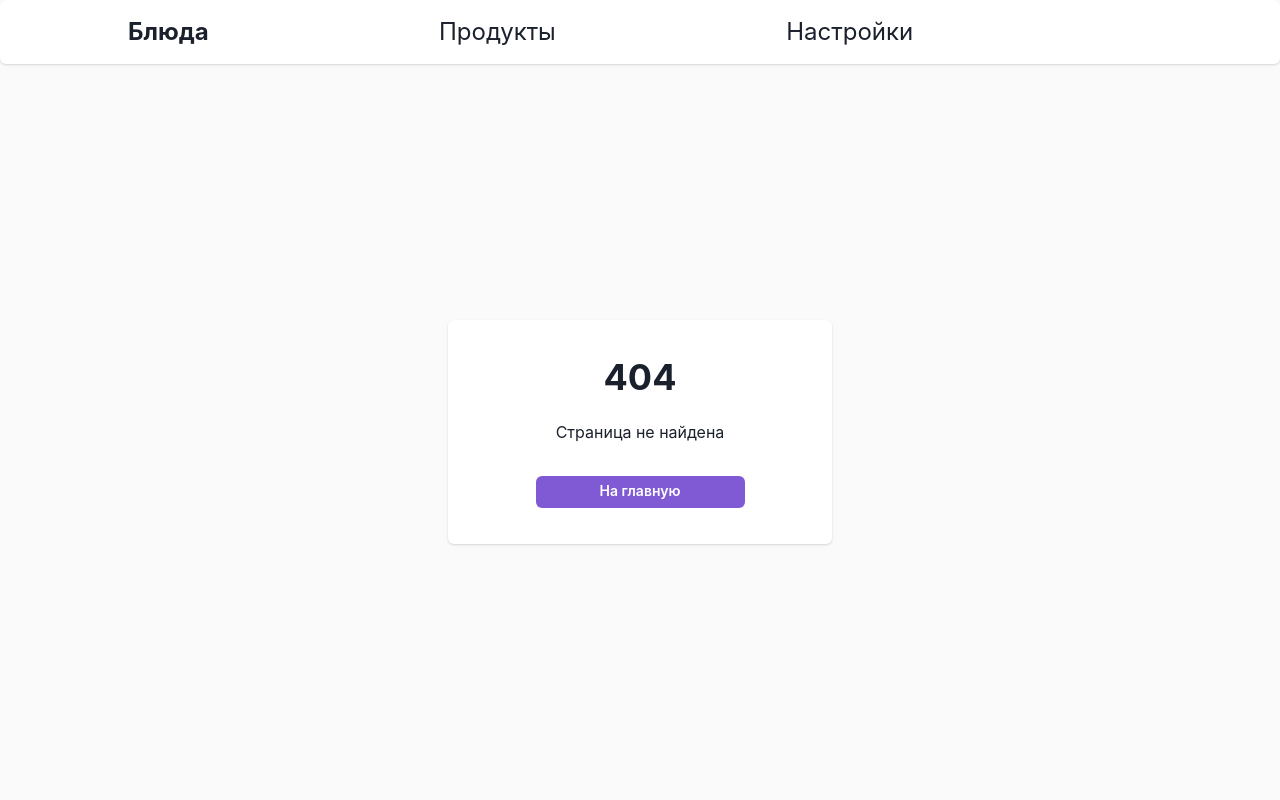
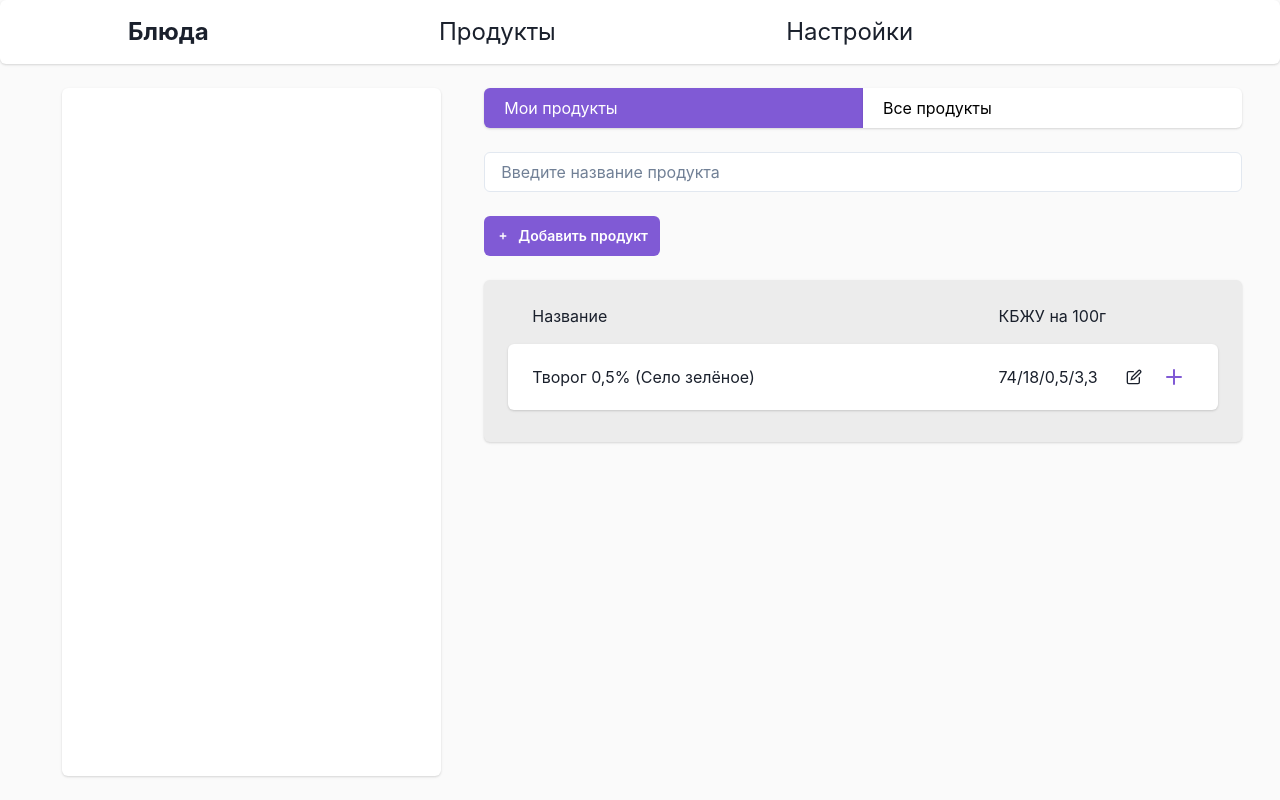
Before and after one commit to kmwk10/dish-analyzer, a React (Create React App) app in the folder frontend/: page /dishes/editor in a window 1280 px wide. Before the commit this address had no page. Built offline with nearby package versions, Linux system fonts and the light colour scheme.

Commit message:
feat(frontend): implement product list management in EditorDishPage

```diff
--- a/frontend/src/App.js
+++ b/frontend/src/App.js
@@ -2,7 +2,7 @@ import { Routes, Route, Navigate, useLocation } from "react-router-dom";
 import Navbar from "./components/Navbar";
 import AuthPage from "./pages/Auth/AuthPage";
 import DishesPage from "./pages/Dishes/DishesPage";
-import CreateDishPage from "./pages/CreateDish/CreateDishPage";
+import EditorDishPage from "./pages/EditorDish/EditorDishPage";
 import ProductsPage from "./pages/Products/ProductsPage";
 import SettingsPage from "./pages/Settings/SettingsPage";
 import NotFoundPage from "./pages/NotFoundPage";
@@ -29,7 +29,7 @@ function App() {
         <Route path="/" element={<HomeRedirect />} />
         <Route path="/auth" element={<AuthPage />} />
         <Route path="/dishes" element={<DishesPage />} />
-        <Route path="/dishes/create" element={<CreateDishPage />} />
+        <Route path="/dishes/editor" element={<EditorDishPage />} />
         <Route path="/products" element={<ProductsPage />} />
         <Route path="/settings" element={<SettingsPage />} />
         <Route path="/*" element={<NotFoundPage />} />
--- a/frontend/src/components/ToggleCards.jsx
+++ b/frontend/src/components/ToggleCards.jsx
@@ -1,7 +1,7 @@
 import { Flex, Card, CardBody, Text } from "@chakra-ui/react";
 import { useState } from "react";
 
-export default function ToggleCards({ option1, option2, onChange }) {
+export default function ToggleCards({ size="md", option1, option2, onChange }) {
   const [selected, setSelected] = useState(option1);
 
   const handleClick = (option) => {
@@ -9,8 +9,13 @@ export default function ToggleCards({ option1, option2, onChange }) {
     if (onChange) onChange(option);
   };
 
-return (
-    <Flex width="100%" height="3rem" margin="3vh 0">
+  const style = {
+    height: size === "md" ? "3rem" : "2.5rem",
+    fontSize: size === "md" ? "xl" : "md"
+  };
+
+  return (
+    <Flex width="100%" height={style.height} margin="3vh 0">
       <Card
         flex="1"
         cursor="pointer"
@@ -22,7 +27,7 @@ return (
         onClick={() => handleClick(option1)}
       >
         <CardBody>
-            <Text fontSize="xl">
+            <Text fontSize={style.fontSize}>
                 {option1}
             </Text>
         </CardBody>
@@ -40,7 +45,7 @@ return (
         onClick={() => handleClick(option2)}
       >
         <CardBody>
-            <Text fontSize="xl">
+            <Text fontSize={style.fontSize}>
                 {option2}
             </Text>
         </CardBody>
--- /dev/null
+++ b/frontend/src/pages/EditorDish/EditorDishPage.jsx
@@ -0,0 +1,81 @@
+import { Card, Box, Input, Button, useOutsideClick, Flex, CardBody } from "@chakra-ui/react";
+import { SmallAddIcon } from "@chakra-ui/icons";
+import { useState, useRef  } from "react";
+
+import EditorProductsList from "./EditorProductsList";
+import ProductEditor from "../Products/ProductEditor";
+import ToggleCards from "../../components/ToggleCards";
+
+export default function EditorPage() {
+  const [selectedSection, setSelectedSection] = useState("Мои продукты");
+  const [editingProduct, setEditingProduct] = useState(null);
+
+  const editRef = useRef();
+
+  useOutsideClick({
+    ref: editRef,
+    handler: () => setEditingProduct(null),
+  });
+
+  // Для тестирования
+  const product1 = {
+    "name": "Творог 0,5% (Село зелёное)",
+    "calories": 74,
+    "protein": 18,
+    "fat": 0.5,
+    "carbs": 3.3,
+    "used_in_dishes": ["Творожная запеканка", "Сырники", "Ватрушки"]
+  }
+
+    const product2 = {
+    "name": "Манка (Шебекинская)",
+    "calories": 350,
+    "protein": 13,
+    "fat": 1,
+    "carbs": 72,
+    "used_in_dishes": ["Творожная запеканка"]
+  }
+
+  const product3 = {
+    "name": "Молоко 2,5% (Станция молочная)",
+    "calories": 53,
+    "protein": 3,
+    "fat": 2.5,
+    "carbs": 4.7,
+    "used_in_dishes": []
+  }
+
+  const myProducts = [product1]
+  const allProducts = [product1, product2,  product3]
+  const currentProducts = (selectedSection === "Мои продукты") ? myProducts : allProducts
+
+  return (
+    <Flex height="92vh" p="0 3vw">
+      <Box flex="1" mr="1.5vw" m="3vh">
+        <Card height="100%" >
+          <CardBody>
+
+          </CardBody>
+        </Card>
+      </Box>
+
+      <Box flex="2" ml="1.5vw">
+        <ToggleCards size="sm" option1={"Мои продукты"} option2={"Все продукты"} onChange={setSelectedSection} />
+        <Input size="md" placeholder="Введите название продукта" background="white" marginBottom="3vh"/>
+        <Button size="sm" leftIcon={<SmallAddIcon/>} height="2.5rem" colorScheme="purple" marginBottom="3vh" onClick={() => setEditingProduct({})}>
+          Добавить продукт
+        </Button>
+        {currentProducts.length > 0 ? (
+          <EditorProductsList products={currentProducts} setEditingProduct={setEditingProduct}/>
+        ) : (
+          <Card backgroundColor="#ECECEC" padding="3vh" textAlign="center">
+            Здесь пока ничего нет. Нажмите на кнопку, чтобы добавить продукт.
+          </Card>
+        )}
+        {editingProduct && (
+          <ProductEditor ref={editRef} product={editingProduct} onSave={() => (setEditingProduct(null))} />
+        )}
+      </Box>
+    </Flex>
+  );
+}
--- /dev/null
+++ b/frontend/src/pages/EditorDish/EditorProductItem.jsx
@@ -0,0 +1,29 @@
+import { Box, Card, Flex, Text, IconButton } from "@chakra-ui/react";
+import { EditIcon, AddIcon } from "@chakra-ui/icons";
+
+export default function EditorProductItem({ product, setEditingProduct }) {
+  const nutrition_per_100g = `${product.calories}/${product.protein}/${product.fat}/${product.carbs}`.replaceAll('.', ',');
+
+  return (
+    <Box>
+      <Card marginBottom="0.5rem">
+        <Flex alignItems="center" padding="0.8rem 1.5rem">
+          <Text>{product.name}</Text>
+          <Text width="9vw" ml="auto">{nutrition_per_100g}</Text>
+          <IconButton
+            icon={<EditIcon />}
+            variant="ghost"
+            onClick={(e) => {
+              e.stopPropagation(); // Останавливаем клик, чтобы не сработал Box
+              setEditingProduct(product);
+            }}
+          />
+          <IconButton
+            icon={<AddIcon color="purple.500" />}
+            variant="ghost"
+          />
+        </Flex>
+      </Card>
+    </Box>
+  );
+}
--- /dev/null
+++ b/frontend/src/pages/EditorDish/EditorProductsList.jsx
@@ -0,0 +1,17 @@
+import { Card, Flex, Text } from "@chakra-ui/react";
+
+import EditorProductItem from "./EditorProductItem";
+
+export default function EditorProductsList({ products,setSelectedProduct, setEditingProduct }) {
+  return (
+    <Card backgroundColor="#ECECEC" padding="3vh">
+      <Flex alignItems="center" padding="0 4rem 2vh 1.5rem">
+          <Text>Название</Text>
+          <Text width="9vw" ml="auto" mr="40px">КБЖУ на 100г</Text>
+      </Flex>
+      {products.map((product) => (
+        <EditorProductItem key={product.id} product={product} setSelectedProduct={setSelectedProduct} setEditingProduct={setEditingProduct}/>
+      ))}
+    </Card>
+  );
+}
--- a/frontend/src/pages/Products/ProductEditor.jsx
+++ b/frontend/src/pages/Products/ProductEditor.jsx
@@ -3,10 +3,19 @@ import { forwardRef, useState } from "react";
 
 const ProductEditor = forwardRef(({ product, onSave }, ref) => {
   const [name, setName] = useState(product?.name || "");
-  const [calories, setCalories] = useState(String(product?.calories).replaceAll('.', ',') || "");
-  const [protein, setProtein] = useState(String(product?.protein).replaceAll('.', ',') || "");
-  const [fat, setFat] = useState(String(product?.fat).replaceAll('.', ',') || "");
-  const [carbs, setCarbs] = useState(String(product?.carbs).replaceAll('.', ',') || "");
+  const [calories, setCalories] = useState(
+    product?.calories != null ? String(product.calories).replaceAll('.', ',') : ""
+  );
+  const [protein, setProtein] = useState(
+    product?.protein != null ? String(product.protein).replaceAll('.', ',') : ""
+  );
+  const [fat, setFat] = useState(
+    product?.fat != null ? String(product.fat).replaceAll('.', ',') : ""
+  );
+  const [carbs, setCarbs] = useState(
+    product?.carbs != null ? String(product.carbs).replaceAll('.', ',') : ""
+  );
+
 
   return (
     <Box
--- a/frontend/src/pages/Products/ProductsList.jsx
+++ b/frontend/src/pages/Products/ProductsList.jsx
@@ -8,7 +8,7 @@ export default function ProductsList({ products,setSelectedProduct, setEditingPr
       <Flex alignItems="center" padding="0 4rem 2vh 1.5rem">
           <Text>Название</Text>
           <Text width="11vw" ml="auto">КБЖУ на 100г</Text>
-          <Text width="28svw">Используется в</Text>
+          <Text width="28vw">Используется в</Text>
       </Flex>
       {products.map((product) => (
         <ProductItem key={product.id} product={product} setSelectedProduct={setSelectedProduct} setEditingProduct={setEditingProduct}/>
```
Also changed, not shown: frontend/src/pages/CreateDish/CreateDishPage.jsx (deleted).
